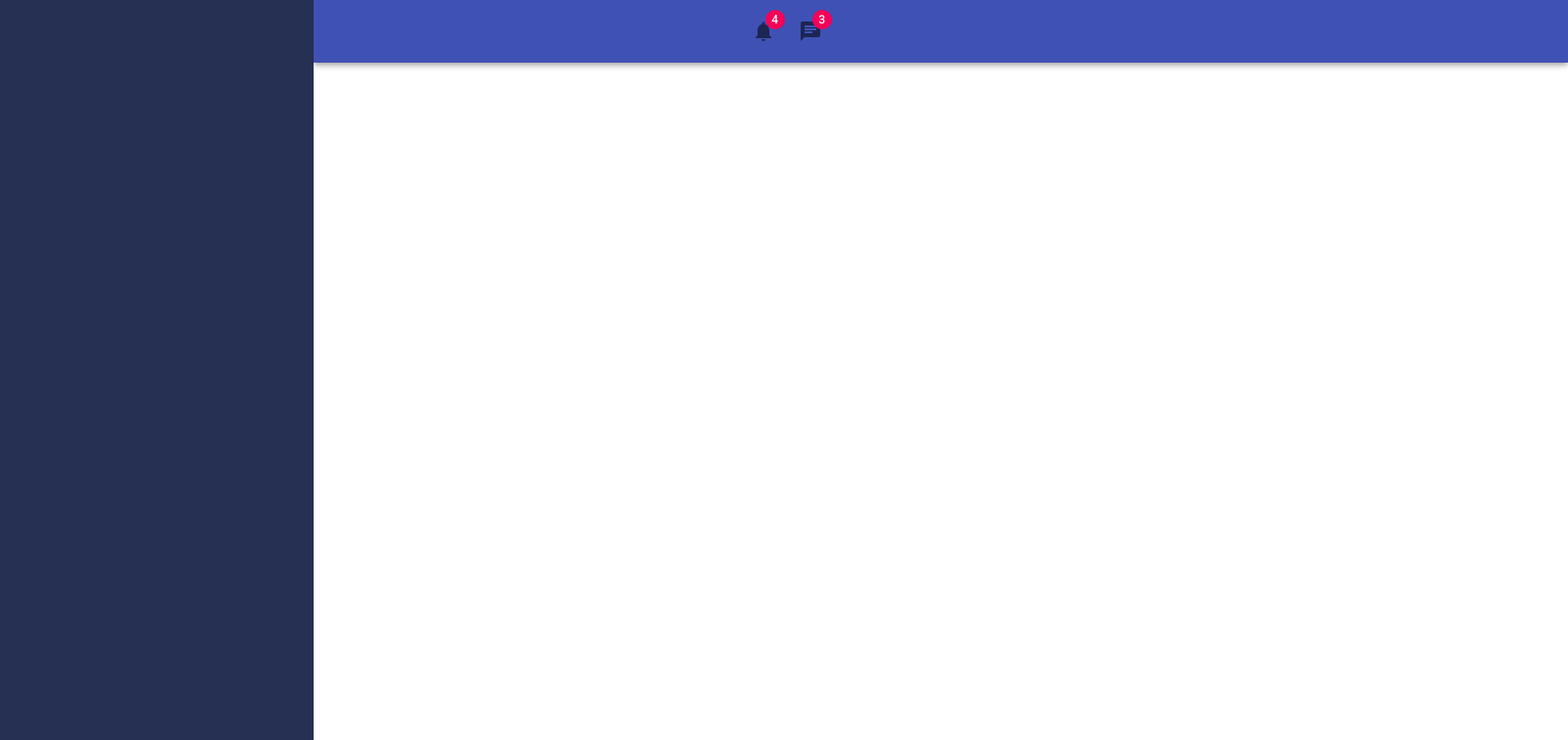
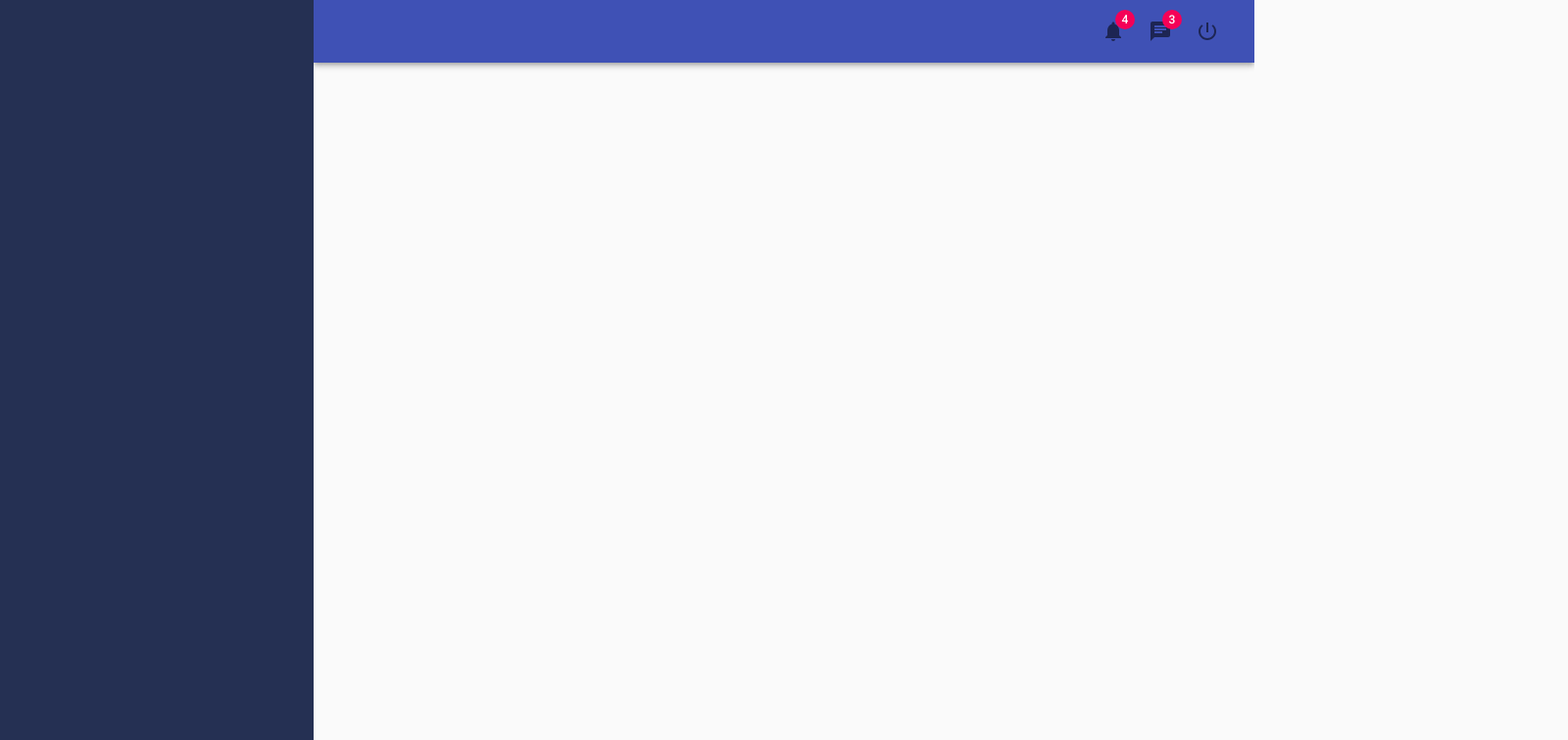
Before and after one commit to Leith-Gharbi/React-Material-UI, a React (Create React App) app: page / in a window 1280 px wide. Shown: the top 756 px of the page at 98% size, 1600 px wide, since content can reach past the window. Built offline with nearby package versions, Linux system fonts and the light colour scheme.

Commit message:
add CssBaseLine  in app.js to make page render width auto
like {box-size:border-box}

```diff
--- a/src/App/App.js
+++ b/src/App/App.js
@@ -1,7 +1,7 @@
 import './App.css';
 import SideMenu from '../components/SideMenu';
 import Header from '../components/Header';
-import {makeStyles } from '@material-ui/core'
+import {makeStyles, CssBaseline } from '@material-ui/core'
 
 
 
@@ -21,6 +21,7 @@ function App() {
    <div className={classes.appMain}>
    <Header/>
    </div>
+   <CssBaseline/>
 
    </>
   );
--- a/src/components/Header.js
+++ b/src/components/Header.js
@@ -2,18 +2,20 @@ import React from 'react'
 import {AppBar, Toolbar, Grid, InputBase, IconButton, Badge} from '@material-ui/core'
 import NotificationsIcon from '@material-ui/icons/Notifications';
 import ChatIcon from '@material-ui/icons/Chat';
+import PowerSettingsNewIcon from '@material-ui/icons/PowerSettingsNew';
 export default function Header() {
     return (
        <AppBar position="static">
 <Toolbar>
 <Grid container>
-<Grid item sm={4} style={{border:'1px'}}>
+<Grid item >
 <InputBase/>
 </Grid>
-<Grid item sm={8} style={{border:'1px'}}>
+<Grid item sm>
+</Grid>
+<Grid item >
 <IconButton>
     <Badge badgeContent={4} color="secondary">
-
 <NotificationsIcon/>
     </Badge>
     </IconButton>
@@ -23,6 +25,9 @@ export default function Header() {
 <ChatIcon/>
     </Badge>
 </IconButton>
+    <IconButton>
+   <PowerSettingsNewIcon/>
+</IconButton>
 </Grid>
 </Grid>
 
```
